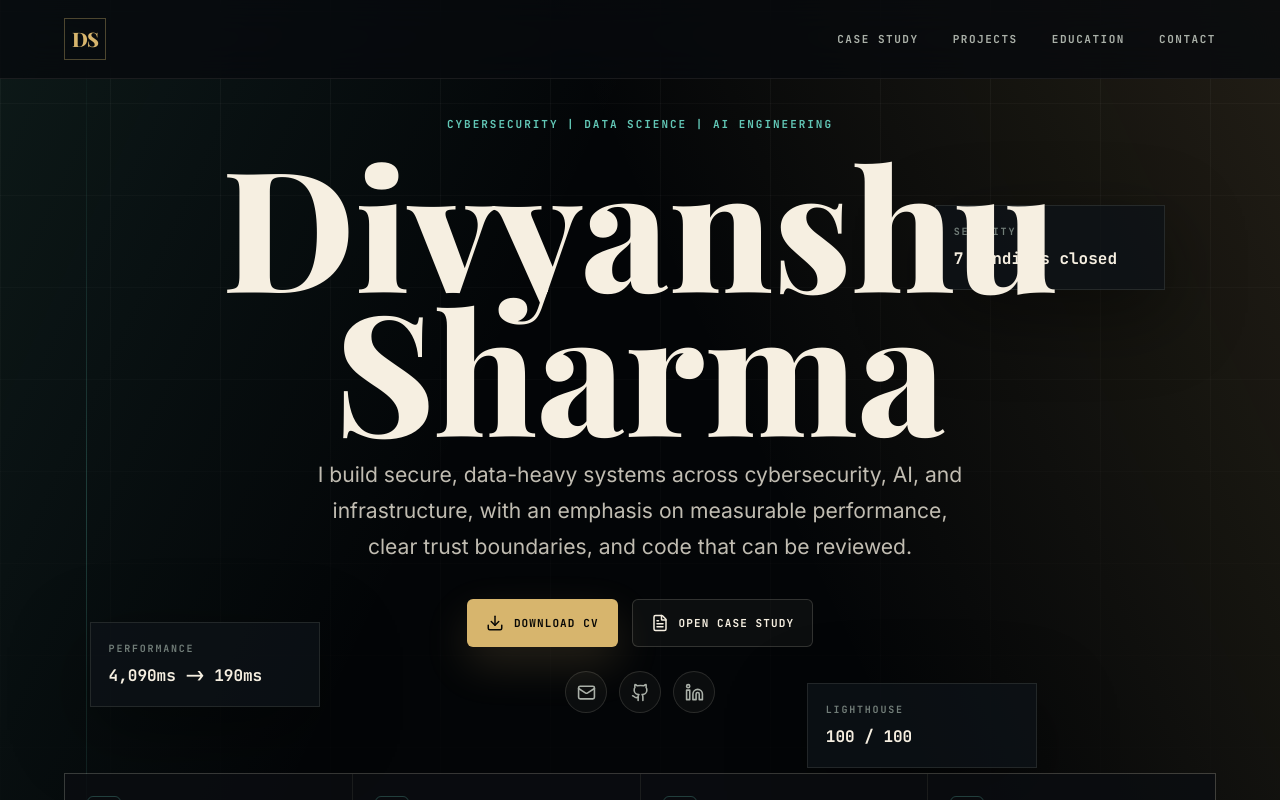
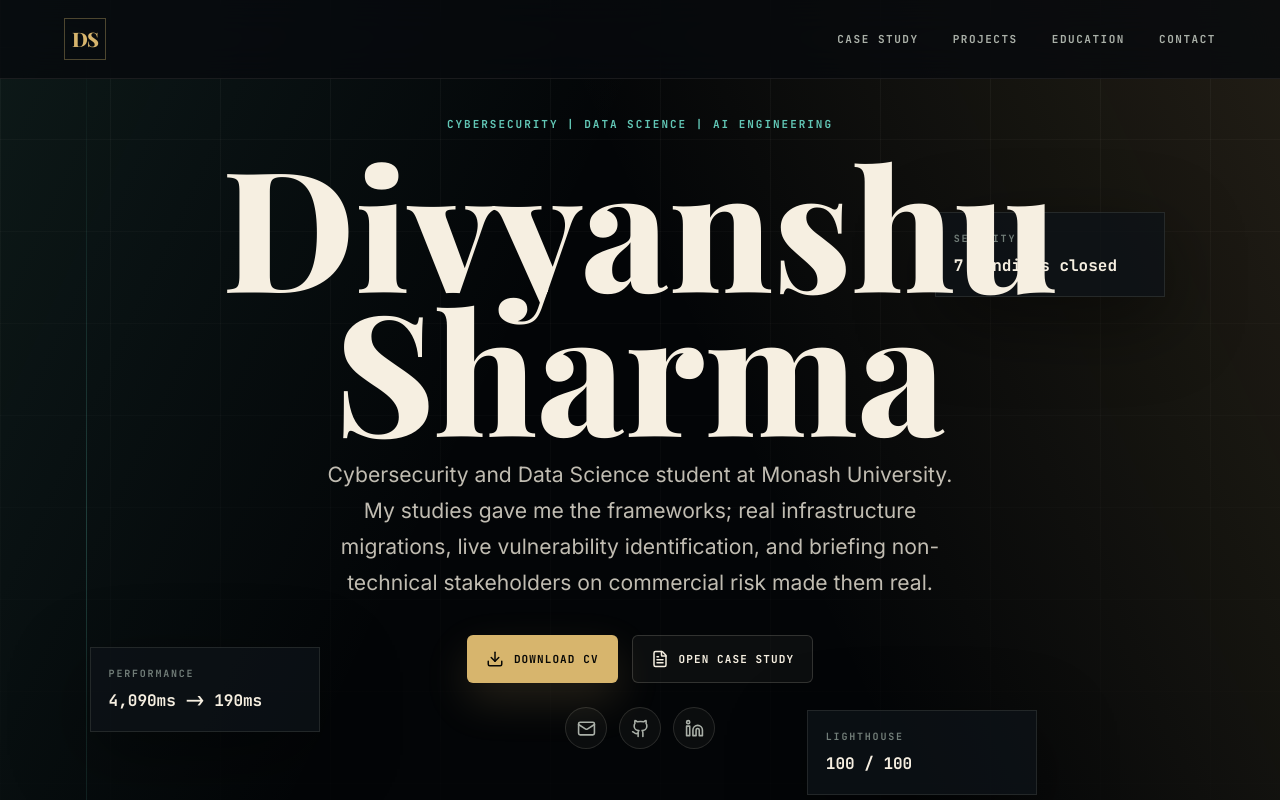
Before and after one commit to Div3-333/Div3-333.github.io, a React (Vite) app: page / in a window 1280 px wide. Shown: the top 800 px of the page. Built offline with nearby package versions, Linux system fonts and the light colour scheme; a web font is replaced by a local one.

Commit message:
Use authentic professional philosophy

```diff
--- a/src/App.jsx
+++ b/src/App.jsx
@@ -528,8 +528,9 @@ function App() {
           <p className="hero-kicker">Cybersecurity | Data Science | AI Engineering</p>
           <h1>Divyanshu Sharma</h1>
           <p className="hero-copy">
-            I build secure, data-heavy systems across cybersecurity, AI, and infrastructure, with an emphasis
-            on measurable performance, clear trust boundaries, and code that can be reviewed.
+            Cybersecurity and Data Science student at Monash University. My studies gave me the frameworks;
+            real infrastructure migrations, live vulnerability identification, and briefing non-technical
+            stakeholders on commercial risk made them real.
           </p>
           <div className="hero-actions">
             <a className="button button-primary" href="/Divyanshu_Sharma_CV.pdf" download>
@@ -832,14 +833,12 @@ function App() {
 
       <motion.section className="section closing-section" {...fadeIn}>
         <div className="section-inner closing-note">
-          <p className="eyebrow">Working thesis</p>
+          <p className="eyebrow">Knowledge and service</p>
           <blockquote>
-            Structural integrity shows up in language, data, security, and infrastructure. I like work where
-            that structure has to hold under real constraints.
+            I don't measure knowledge by what I've learned but by what it lets me do for others.
           </blockquote>
           <p>
-            My linguistics and arts background still shapes how I think, but the portfolio keeps the focus on
-            engineering output: code, systems, measurements, and decisions.
+            I seek experience at a scale where the stakes actually matter.
           </p>
         </div>
       </motion.section>
```
